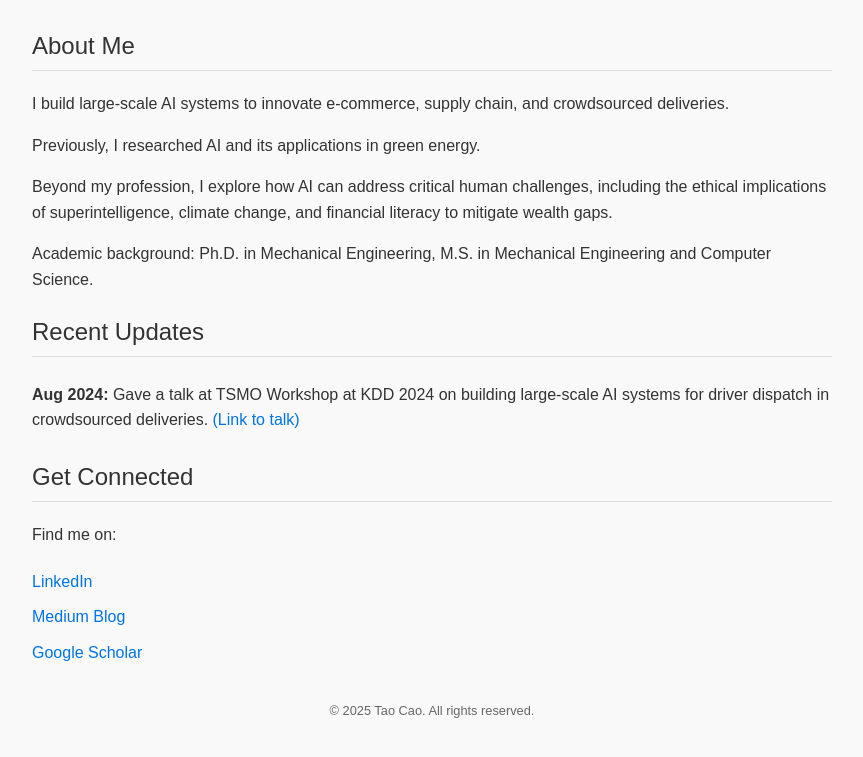
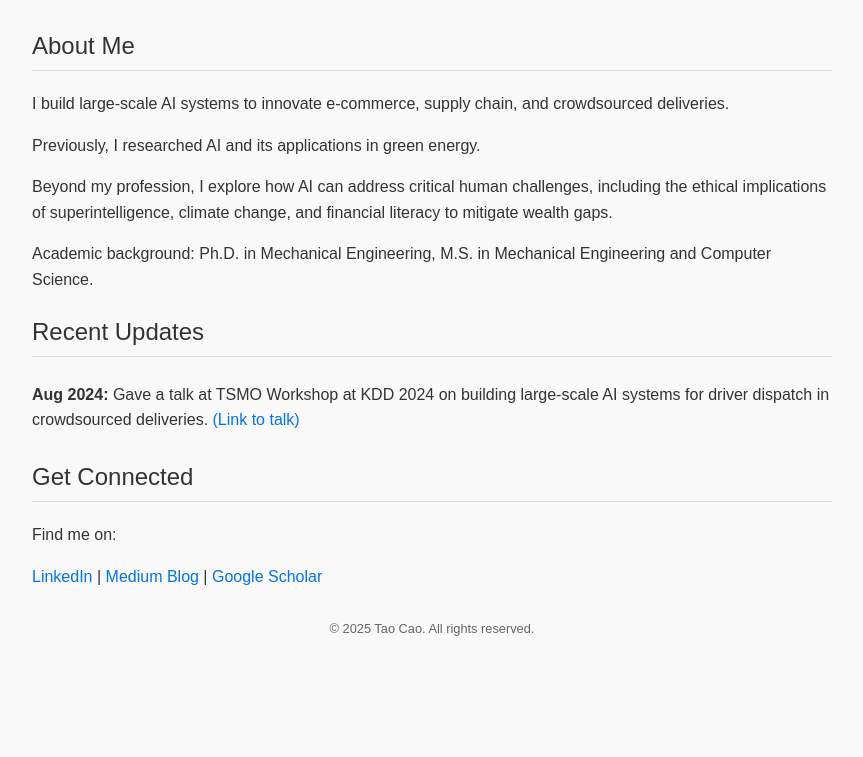
Before and after one commit to TaoCao-data/TaoCao-data.github.io, a plain HTML site: page index.html in a window 1280 px wide. Shown: the part 169-926 px from the top of the page, without its empty margins (208-1071 px from the left). After the commit the page ends 862 px from the top, so only its background shows below. Drawn offline with Linux system fonts and the light colour scheme.

Commit message:
updated connect section layout

```diff
--- a/index.html
+++ b/index.html
@@ -30,11 +30,11 @@
     <section id="connect">
         <h2>Get Connected</h2>
         <p>Find me on:</p>
-        <ul>
-            <li><a href="www.linkedin.com/in/taocao1" target="_blank">LinkedIn</a></li>
-            <li><a href="https://medium.com/@taocao1" target="_blank">Medium Blog</a></li>
-            <li><a href="https://scholar.google.com/citations?user=EMBIfCAAAAAJ&hl=en&oi=ao" target="_blank">Google Scholar</a></li>
-        </ul>
+        <div class="social-links">
+            <a href="https://www.linkedin.com/in/yourprofile" target="_blank">LinkedIn</a> |
+            <a href="https://medium.com/@yourusername" target="_blank">Medium Blog</a> |
+            <a href="https://scholar.google.com/citations?user=yourprofile" target="_blank">Google Scholar</a>
+        </div>
     </section>
 
     <footer>
```
Also changed, not shown: style.css (line endings or trailing spaces).
